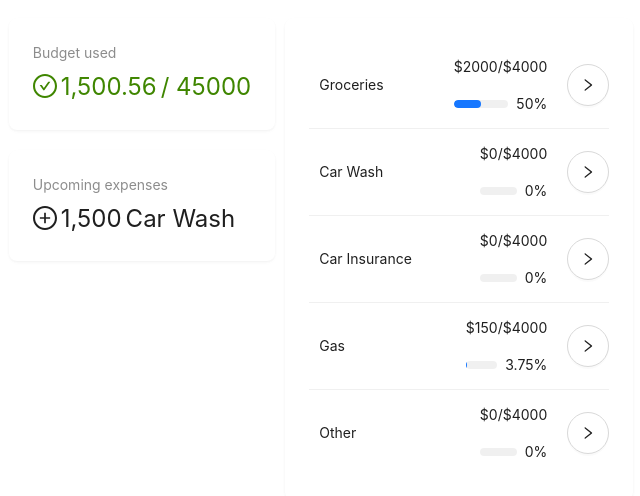
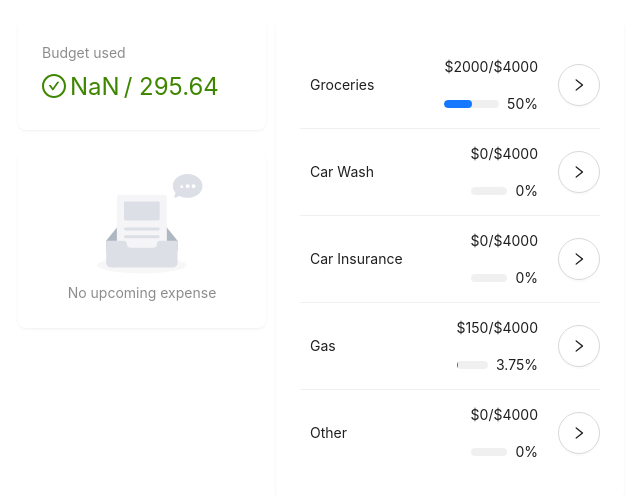
Before and after one commit to ParadoxZero/budgetbud, a React (Vite) app: page / in a window 1280 px wide. Shown: the top 496 px of the page, without its empty margins (324-964 px from the left). Built offline with nearby package versions, Linux system fonts and the light colour scheme.

Commit message:
Add dummy data generator

```diff
--- a/src/App.tsx
+++ b/src/App.tsx
@@ -1,9 +1,8 @@
-import { LoginPage } from './pages/login'
 import { useSelector } from 'react-redux'
 
 import { View } from './store'
 import { OverviewPage } from './pages/overview';
-import { Flex } from 'antd';
+import { CreateDummyData } from './utils';
 
 function render_view() {
   const view = useSelector((state: any) => state.navigation.current_view);
@@ -14,7 +13,17 @@ function render_view() {
   }
 }
 
+function CreateDummyDataIfRequired() {
+  // only for development mode
+  if (!import.meta.env.DEV) {
+    return;
+  }
+  localStorage.clear();
+  localStorage.setItem('userData', JSON.stringify(CreateDummyData()));
+}
+
 function App() {
+  CreateDummyDataIfRequired();
 
   return (
     <>
--- a/src/datamodel/datamodel.ts
+++ b/src/datamodel/datamodel.ts
@@ -123,12 +123,12 @@ export class DataModelFactory {
         };
     }
 
-    static createExpense(lastUsedId: number, categoryId: number): Expense {
+    static createExpense(lastUsedId: number, categoryId: number, amount: number): Expense {
         const id = lastUsedId + 1;
         return {
             id,
             title: '',
-            amount: 0,
+            amount: amount,
             categoryId,
             timestamp: new Date()
         };
--- a/src/pages/overview.tsx
+++ b/src/pages/overview.tsx
@@ -1,48 +1,64 @@
-import { Button, Card, Divider, Flex, Progress, Space, Statistic } from "antd"
-import { CheckCircleOutlined, PlusCircleOutlined, RightCircleOutlined, RightOutlined } from '@ant-design/icons';
+import React, { useState } from "react";
+import { Button, Card, Divider, Empty, Flex, Progress, Skeleton, Space, Spin, Statistic } from "antd";
+import { CheckCircleOutlined, LoadingOutlined, PlusCircleOutlined, RightCircleOutlined, RightOutlined } from '@ant-design/icons';
 import { GetScreenSize, ScreenSize } from "../utils";
+import { DataService, getDataService } from "../services/data_service";
+import { UserData } from "../datamodel/datamodel";
 
+interface IProp { }
+interface IState {
+    user_data: UserData | null;
+    total_allocations: number;
+    filled_allocations: { [key: number]: number };
+    upcoming_expense: { name: string, amount: number } | null;
+}
 
-function render_available_budget() {
+export class OverviewPage extends React.Component<IProp, IState> {
+
+    _data_service: DataService;
+    render_available_budget() {
         return (
             <Card bordered={false} style={{ margin: 10 }} >
                 <Statistic
                     title="Budget used"
-                value={150056 / 100}
+                    value={Object.values(this.state.filled_allocations).reduce((acc, curr) => acc += curr, 0) / 100}
                     precision={2}
                     prefix={<CheckCircleOutlined />}
-                suffix="/ 45000"
+                    suffix={"/ " + (this.state.total_allocations / 100).toString()}
                     valueStyle={{ color: '#3f8600' }}
                 />
             </Card>
         )
     }
 
-function render_upcoming() {
+    render_upcoming() {
+        let content = <Empty description="No upcoming expense" />;
+        if (this.state.upcoming_expense != null) {
+            content = <Statistic
+                title="Upcoming expenses"
+                value={this.state.upcoming_expense.amount / 100}
+                precision={2}
+                prefix={<PlusCircleOutlined />}
+                suffix={this.state.upcoming_expense.name}
+            />;
+        }
         return (
             <Card bordered={false} style={{ margin: 10 }}>
-            <Statistic
-                title="Upcoming expenses"
-                value={1500}
-                precision={0}
-                prefix={<PlusCircleOutlined />}
-                suffix="Car Wash"
-            // valueStyle={{ color: '#3f8600' }}
-            />
+                {content}
             </Card>
         )
     }
 
-function header() {
+    header() {
         return (
             <Flex vertical={GetScreenSize() == ScreenSize.desktop}>
-            {render_available_budget()}
-            {render_upcoming()}
+                {this.render_available_budget()}
+                {this.render_upcoming()}
             </Flex>
         )
     }
 
-function render_single_category(title: string, value: number, total: number) {
+    render_single_category(title: string, value: number, total: number) {
         var progress = null;
         progress = <Progress type="line" percent={(value / total) * 100} strokeColor={'#1677ff'} style={{ marginBottom: 14 }} />
         return (
@@ -61,29 +77,85 @@ function render_single_category(title: string, value: number, total: number) {
         )
     }
 
-function render_categories() {
+    render_categories() {
         return (
             <Card bordered={false} style={{ margin: 0, marginTop: 10, marginBottom: 10, padding: 0 }}>
                 <Flex align="stretch" justify="space-around" vertical>
-                {render_single_category("Groceries", 2000, 4000)}
+                    {this.render_single_category("Groceries", 2000, 4000)}
                     <Divider style={{ margin: 0, padding: 0 }} />
-                {render_single_category("Car Wash", 0, 4000)}
+                    {this.render_single_category("Car Wash", 0, 4000)}
                     <Divider style={{ margin: 0, padding: 0 }} />
-                {render_single_category("Car Insurance", 0, 4000)}
+                    {this.render_single_category("Car Insurance", 0, 4000)}
                     <Divider style={{ margin: 0, padding: 0 }} />
-                {render_single_category("Gas", 150, 4000)}
+                    {this.render_single_category("Gas", 150, 4000)}
                     <Divider style={{ margin: 0, padding: 0 }} />
-                {render_single_category("Other", 0, 4000)}
+                    {this.render_single_category("Other", 0, 4000)}
                 </Flex>
             </Card>
         )
     }
 
-export function OverviewPage() {
+    render_page() {
         return (
             <Flex vertical={GetScreenSize() != ScreenSize.desktop} justify={GetScreenSize() == ScreenSize.desktop ? "center" : "space-between"}>
-            {header()}
-            {render_categories()}
+                {this.header()}
+                {this.render_categories()}
             </Flex >
         )
     }
+
+    render() {
+        if (this.state.user_data == null) {
+            return <Flex vertical justify="center" align="center" style={{ height: "100vh" }}>
+                <Spin size="large" indicator={<LoadingOutlined style={{ fontSize: 48 }} />} />
+            </Flex>
+        }
+        return this.render_page();
+    }
+
+    constructor(props: any) {
+        super(props);
+        this._data_service = getDataService();
+        this.state = {
+            user_data: null,
+            total_allocations: 0,
+            filled_allocations: {},
+            upcoming_expense: null,
+        }
+    }
+
+    componentDidMount(): void {
+        this._data_service.getUserData().then((data) => {
+            this.setState({ user_data: data });
+        });
+    }
+
+    componentDidUpdate(_prevProps: Readonly<IProp>, prevState: Readonly<IState>, _snapshot?: any): void {
+        if (this.state.user_data != null && prevState.user_data?.last_updated != this.state.user_data.last_updated) {
+            this.update_calculations();
+        }
+    }
+
+
+
+    private update_calculations() {
+        let user_data = this.state.user_data;
+        let total_allocations = 0;
+        user_data?.categoryList.forEach((category) => {
+            total_allocations += category.allocation;
+        });
+        let filled_allocations: { [key: string]: number; } = {}; // Add type annotation
+        user_data?.categoryList.forEach((category) => {
+            filled_allocations[category.id] = 0;
+            category.expenseList.forEach((expense) => {
+                filled_allocations[category.name] += expense.amount;
+            });
+        });
+        this.setState({
+            total_allocations: total_allocations,
+            filled_allocations: filled_allocations
+        });
+    }
+}
+
+export default OverviewPage;
--- a/src/services/data_service.ts
+++ b/src/services/data_service.ts
@@ -15,13 +15,13 @@ export interface DataService {
     getHistory(): Promise<UserDataHistory>;
 }
 
-export function getDataService(isProduction: boolean): DataService {
-    if (isProduction) {
+export function getDataService(): DataService {
+    if (import.meta.env.MODE === 'development') {
+        // Return the local data service implementation
+        return new LocalDataService();
+    } else {
         // Return the URL service implementation
         return new RemoteDataService();
-    } else {
-        // Return the local data service implementation
-        return new LocalDataService();
     }
 }
 class RemoteDataService implements DataService {
--- a/src/utils.ts
+++ b/src/utils.ts
@@ -1,3 +1,5 @@
+import { DataModelFactory } from "./datamodel/datamodel";
+
 export enum ScreenSize {
     mobile = 0,
     tablet = 1,
@@ -13,3 +15,57 @@ export function GetScreenSize(): ScreenSize {
         return ScreenSize.desktop
     }
 }
+
+
+export function CreateDummyData() {
+    // Error if not development
+    if (!import.meta.env.DEV) {
+        throw new Error('PopulateDummpyContent function is only available in development mode');
+    }
+    // Create dummy data
+    const user_data = DataModelFactory.createUserData();
+
+    // Create dummy categories
+    const categories = [
+        "food",
+        "travel",
+        "clothes",
+        "date night",
+        "learning",
+        "entertainment",
+        "healthcare",
+        "housing",
+        "utilities",
+        "transportation",
+        "gifts",
+        "miscellaneous"
+    ];
+
+    function getRandomAllocation() {
+        // Generate a random allocation between 1000 and 5000
+        return Math.floor(Math.random() * 4001) + 1000;
+    }
+
+    function getRandomExpense() {
+        // Generate a random expense between 100 and 500
+        return Math.floor(Math.random() * 401) + 100;
+    }
+
+    function generateRandomExpense() {
+        return DataModelFactory.createExpense(1, last_cat_id, getRandomExpense());
+    }
+
+    let last_cat_id = 0;
+    // Add random allocations to the categories
+    for (const category in categories) {
+        let user_category = DataModelFactory.createCategory(last_cat_id);
+        user_category.allocation = getRandomAllocation();
+        user_category.name = categories[category];
+        user_category.description = "This is a dummy category";
+        user_category.expenseList = Array.from({ length: Math.floor(Math.random() * 15) }, generateRandomExpense);
+        last_cat_id++;
+        user_data.categoryList.push(user_category);
+    }
+
+    return user_data;
+}
```
Lines whose indentation alone changed are shown as unchanged.
